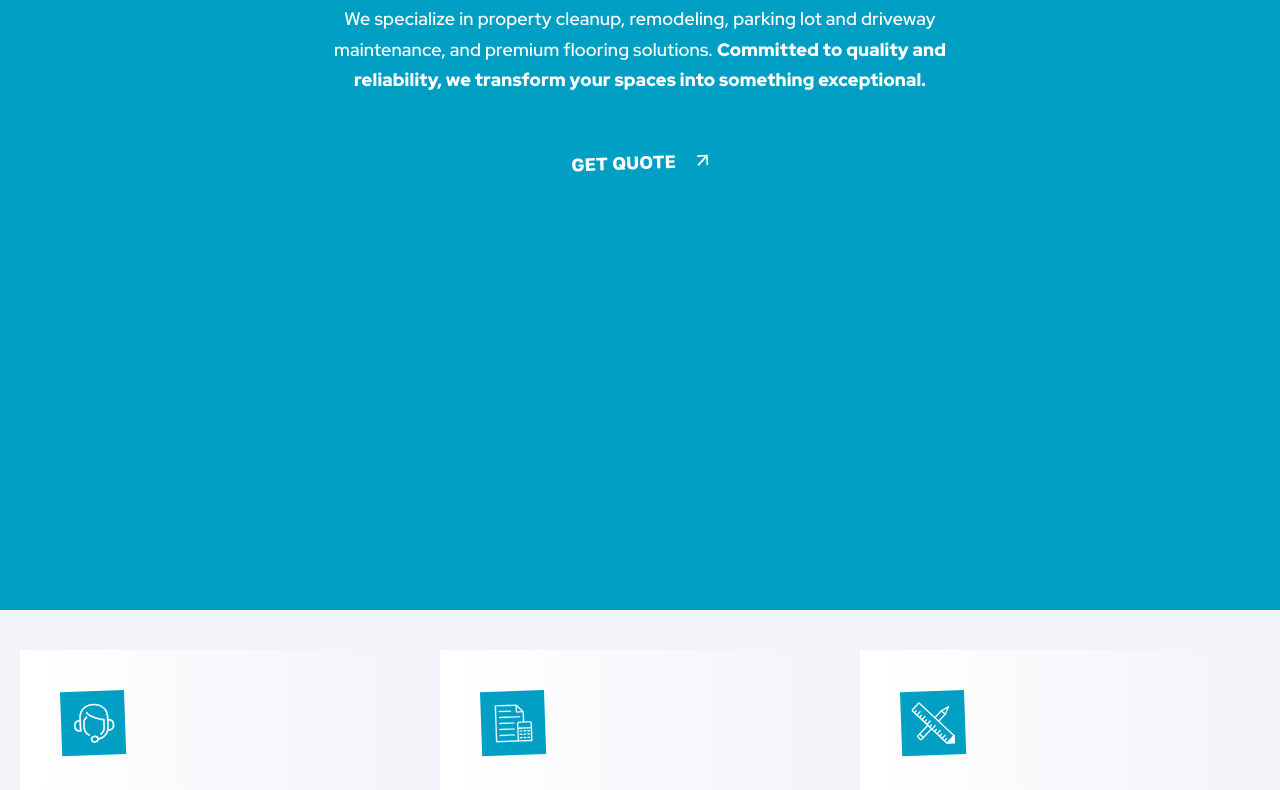
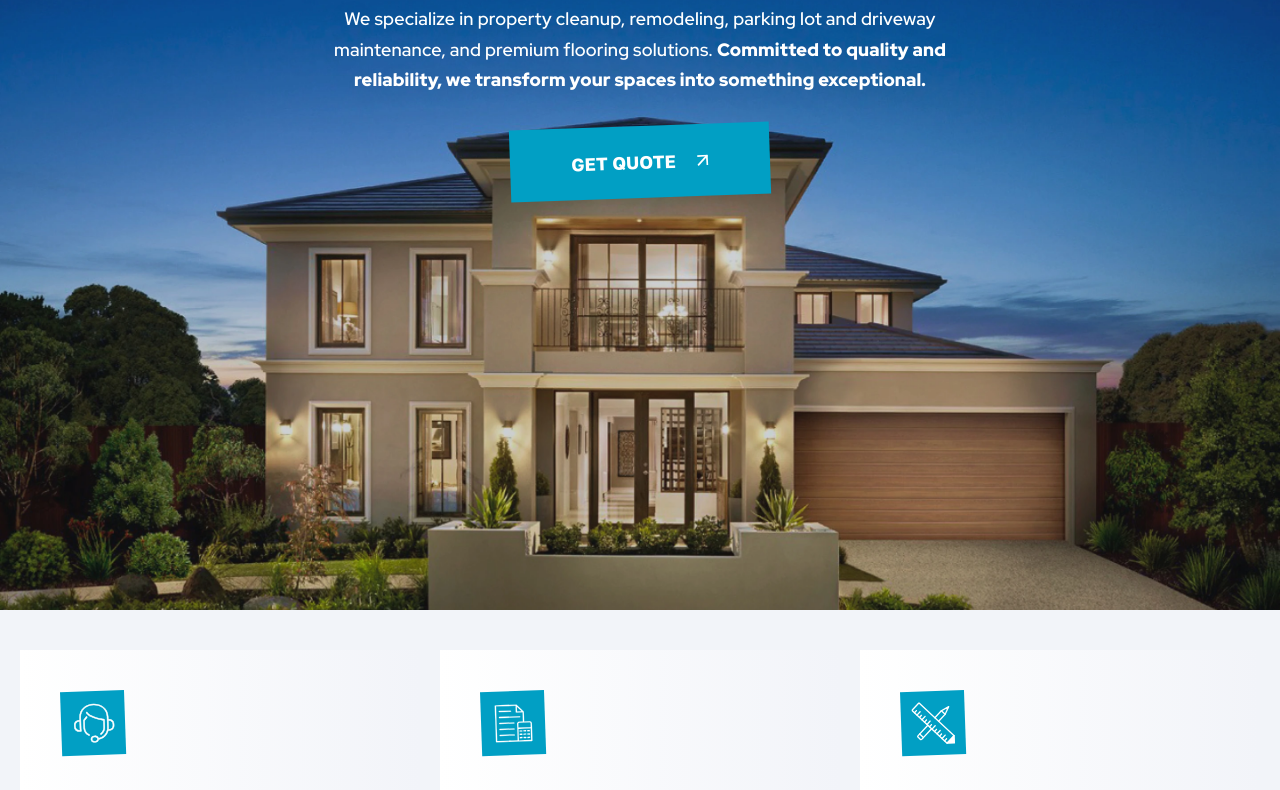
Before and after one commit to Sonyachna27/atc, a plain HTML site: page index.html in a window 1280 px wide. Shown: the part 332-1122 px from the top of the page. Drawn offline with Linux system fonts and the light colour scheme.

Commit message:
add style

```diff
--- a/assets/style/_hero.scss
+++ b/assets/style/_hero.scss
@@ -1,7 +1,6 @@
 .hero{
 	&__bg-wrapper{
 
-		background: $--blue-blue;
 		background-position:  center 35%;
 		background-size: cover;
 		background-repeat:  no-repeat;
--- a/index.html
+++ b/index.html
@@ -166,7 +166,7 @@
 	</header>
 	<main>
 		<section class="hero">
-			<div class="hero__bg-wrapper" style="background-image:url(./images/hero-bg.webp);">
+			<div class="hero__bg-wrapper" style="background-image:url(./assets/images/hero-bg.webp);">
 			<div class="container">
 				<div class="hero__container" data-aos="fade-up" data-aos-easing="linear" data-aos-duration="1000">
 					<h1><span>All Trade Construction:</span>
```
Also changed, not shown: assets/style/style.css, 1 other file.
